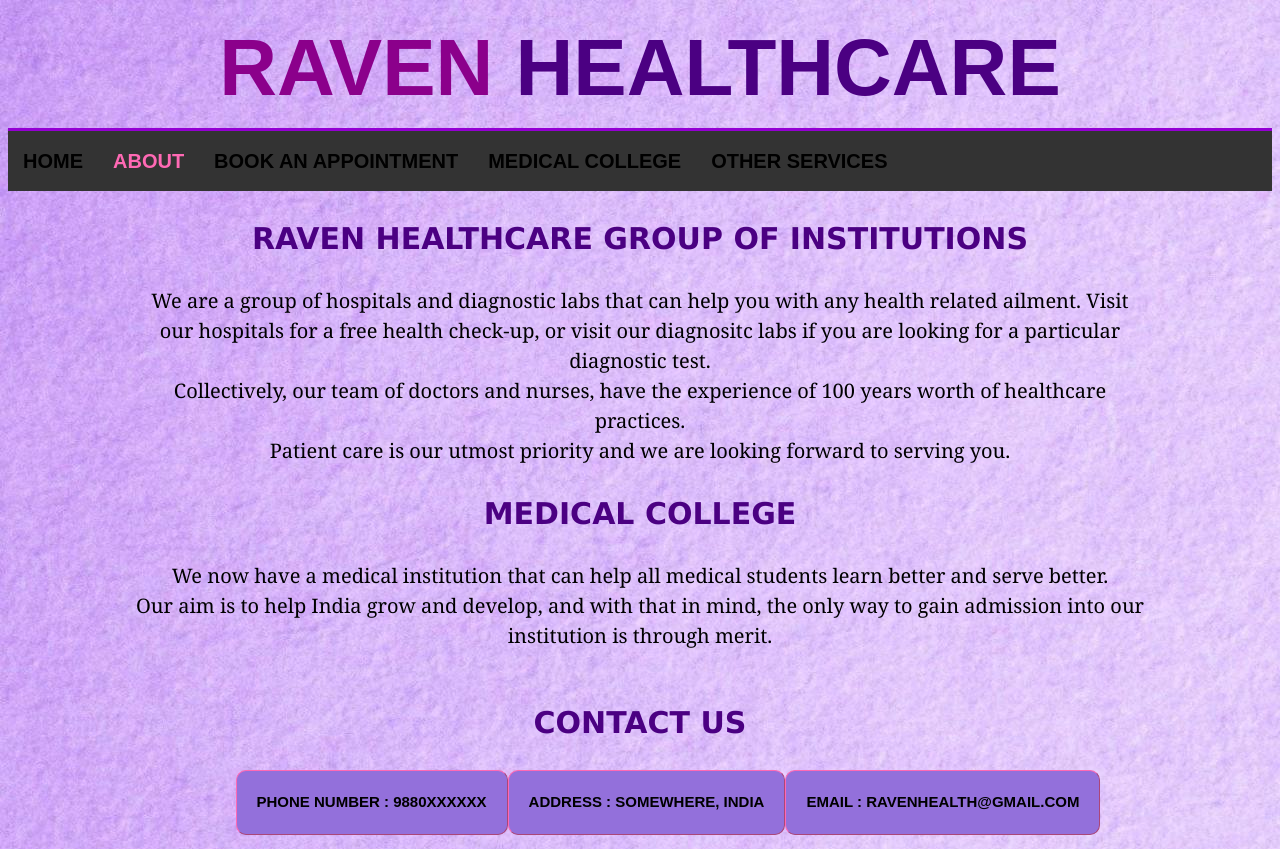
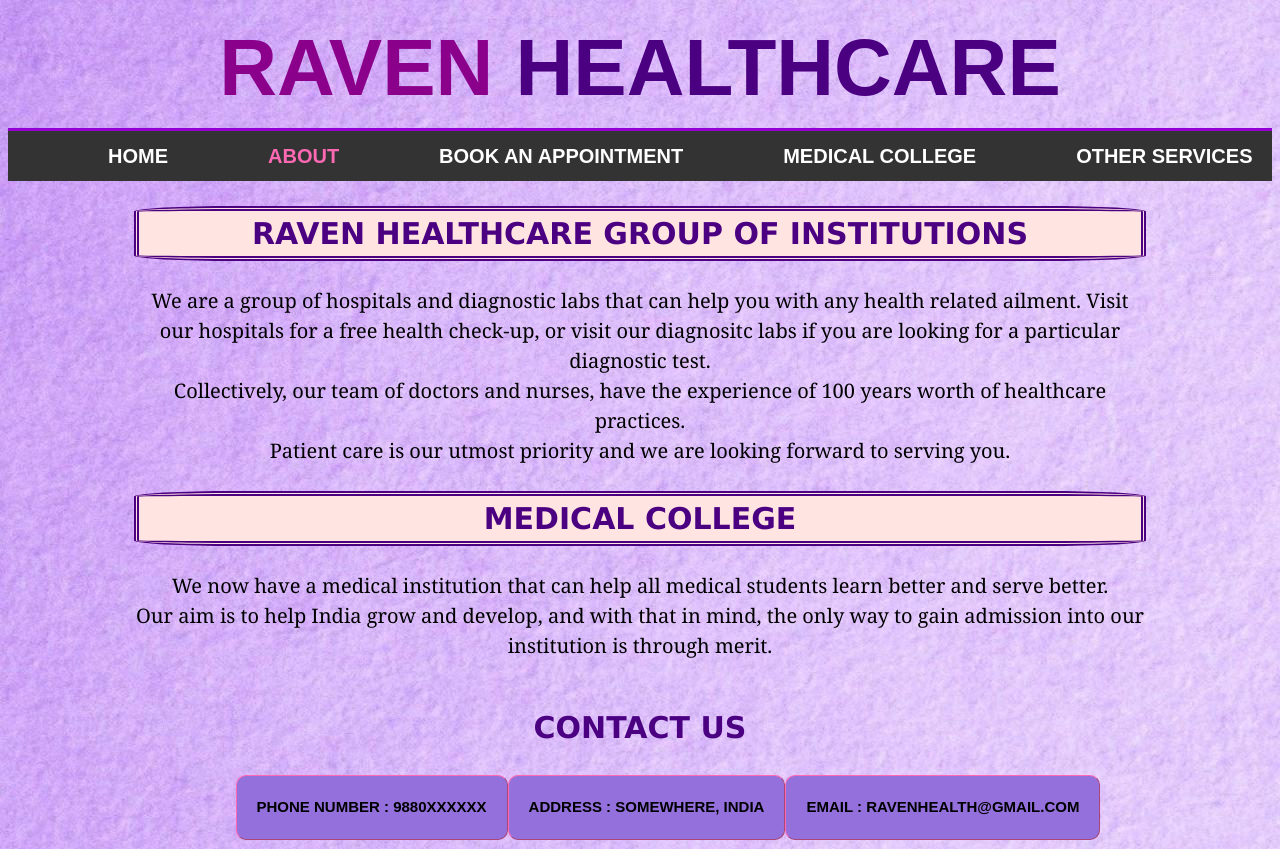
Before and after one commit to ravensfyre/ravenhealth, a plain HTML site: page About.html in a window 1280 px wide. Shown: the top 849 px of the page. Drawn offline with Linux system fonts and the light colour scheme.

Commit message:
Changed alignment and color of navigation bar

```diff
--- a/About.html
+++ b/About.html
@@ -44,9 +44,9 @@
 
 <section id="about">
   <div class="container">
-  <h1> <span class="headline"> Raven Healthcare Group Of Institutions </span> <h1>
+  <h1> <span class="headline"> Raven Healthcare Group Of Institutions </span> </h1>
     <p> We are a group of hospitals and diagnostic labs that can help you with any health related ailment. Visit our hospitals for a free health check-up, or visit our diagnositc labs if you are looking for a particular diagnostic test. <br>Collectively, our team of doctors and nurses, have the experience of 100 years worth of healthcare practices. <br>Patient care is our utmost priority and we are looking forward to serving you. </p>
-  <h2> <span class="headline"> Medical college </span> <h2>
+  <h2> <span class="headline"> Medical college </span> </h2>
     <p> We now have a medical institution that can help all medical students learn better and serve better. <br>Our aim is to help India grow and develop, and with that in mind, the only way to gain admission into our institution is through merit. </p>
   </div>
 </section>
--- a/about.css
+++ b/about.css
@@ -48,16 +48,19 @@ body {
  }
 
  li a {
+     padding-left: 100px;
+     padding-top: 10px;
+     padding-bottom: 10px;
      display: block;
-     color: Black;
+     color: White;
      text-align: center;
-     padding: 15px;
+
      text-decoration: none;
  }
 
  /* Change the link color to #111 (black) on hover */
  li a:hover {
-     background-color: MistyRose;
+     color: red;
  }
 
 .active {
@@ -119,13 +122,18 @@ width: 250px;
 }
 
 
-#about .container h1, #about .container h2 {
+#about h1, #about h2 {
   font-size: 30px;
   font-family: verdana;
   font-weight: bold;
   color: Indigo;
   text-align: center;
   text-transform: uppercase;
+  border: 1px;
+  border-style: double;
+  border-radius: 10%;
+  border-width: thick;
+  background-color: MistyRose;
 }
 
 #about .container p {
--- a/style.css
+++ b/style.css
@@ -40,7 +40,6 @@ body {
      padding: 0;
      overflow: hidden;
      background-color: #333;
-
  }
 
  li {
@@ -49,22 +48,26 @@ body {
  }
 
  li a {
+     padding-left: 100px;
+     padding-top: 10px;
+     padding-bottom: 10px;
      display: block;
-     color: white;
+     color: White;
      text-align: center;
-     padding: 15px;
+
      text-decoration: none;
  }
 
  /* Change the link color to #111 (black) on hover */
  li a:hover {
-     background-color: skyblue;
+     color: red;
  }
 
 .active {
   text-transform: uppercase;
-  color: red;
+  color: HotPink;
 }
+
 
  header #branding {
    text-align: center;
@@ -89,9 +92,6 @@ header a:hover {
   font-weight: bolder;
 }
 
-a:active {
-    background-color: Plum;
-}
 
 /* Showcase */
 
```
